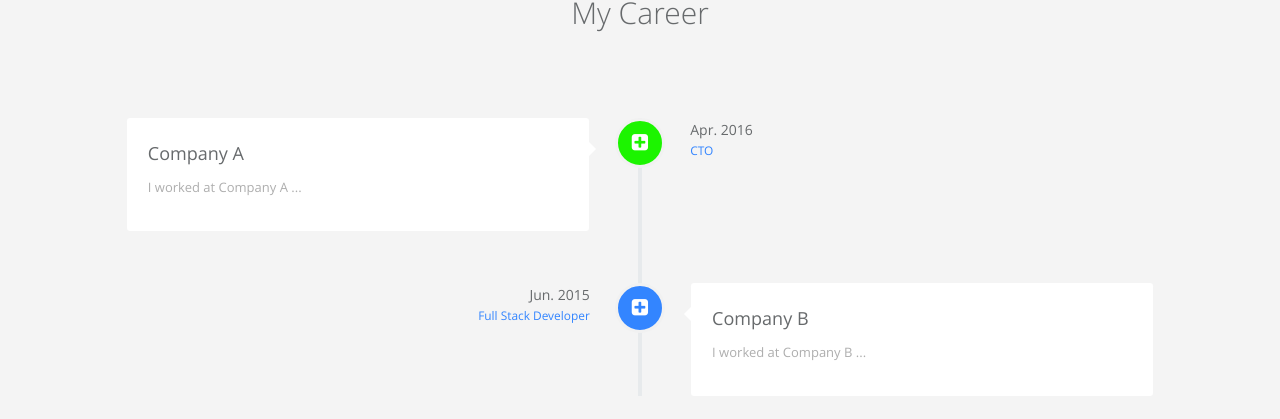
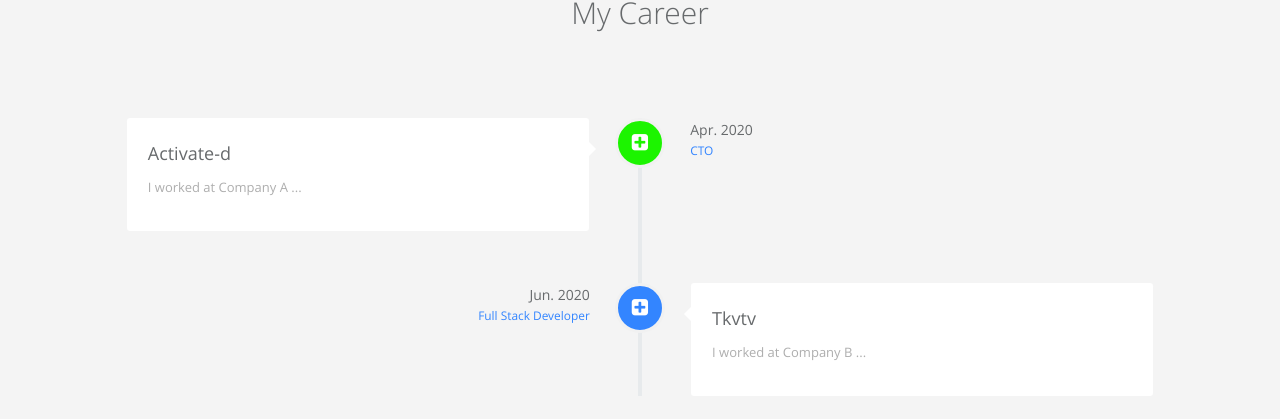
Before and after one commit to takagotch/o23829, a Jekyll site: the page built from index.html, in a window 1280 px wide and 900 px high, scrolled down 818 px. Shown: the part 140-559 px from the top of the window. Built offline with Jekyll 4.4.1, drawn with Linux system fonts in a browser that asks for light colours.

Commit message:
Update careers.yml

```diff
--- a/_data/index/careers.yml
+++ b/_data/index/careers.yml
@@ -1,13 +1,13 @@
 # careers section data
 # if you don't have language feature(language.yml is empty), ignore "i18n" items
 - name:
-    detail: Company A
+    detail: Activate-d
     i18n: company_a
   desc:
     detail: I worked at Company A ...
     i18n: company_a_desc
   date:
-    detail: Apr. 2016
+    detail: Apr. 2020
     i18n: company_a_date
   job:
     detail: CTO
@@ -16,13 +16,13 @@
   present: true
 
 - name:
-    detail: Company B
+    detail: Tkvtv
     i18n: company_b
   desc:
     detail: I worked at Company B ...
     i18n: company_b_desc
   date:
-    detail: Jun. 2015
+    detail: Jun. 2020
     i18n: company_b_date
   job:
     detail: Full Stack Developer
```
